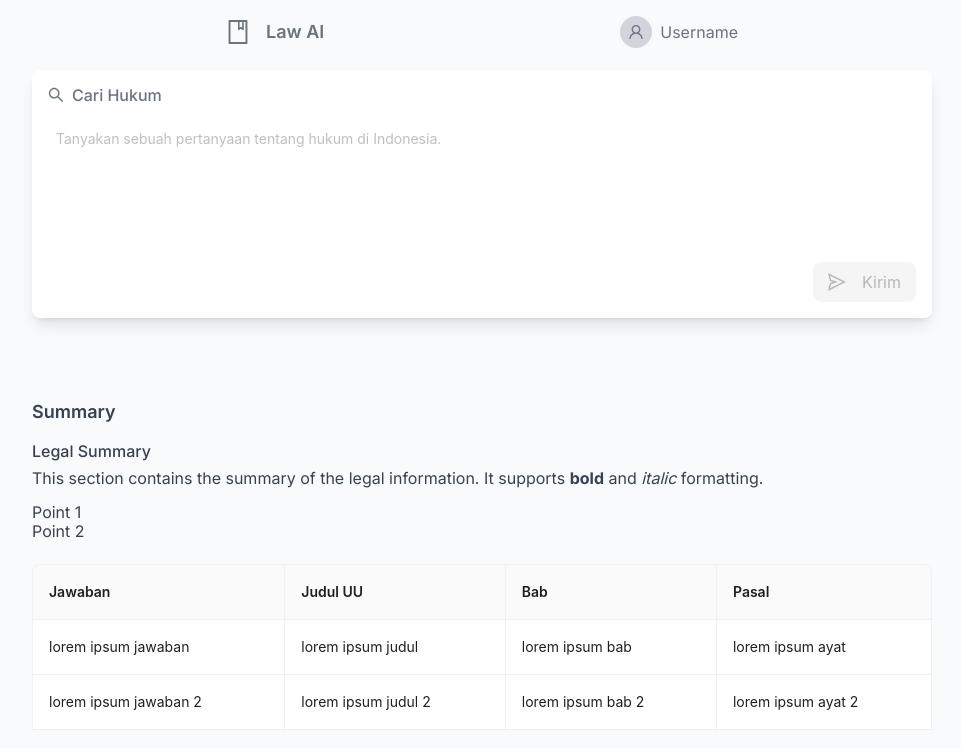
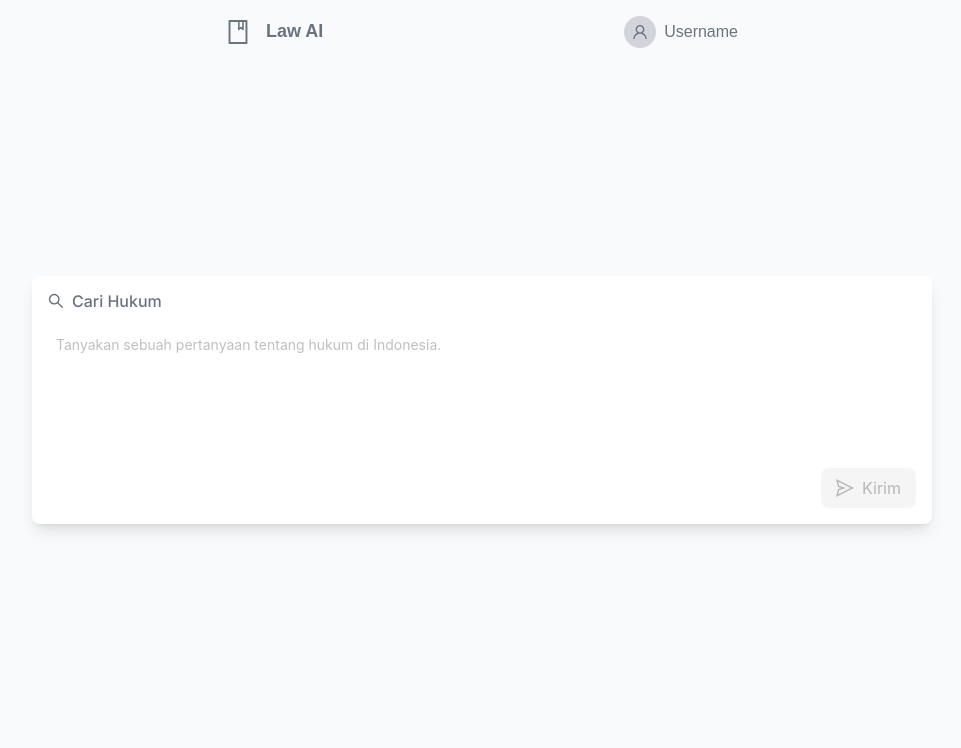
Before and after one commit to sidqiaverroes/LawAI-FE, a Next.js app in the folder law-ai/: page / in a window 1280 px wide. Shown: the top 748 px of the page, without its empty margins (158-1119 px from the left). Built offline with nearby package versions, Linux system fonts and the light colour scheme.

Commit message:
version 2

```diff
--- /dev/null
+++ b/law-ai/src/components/Layout.js
@@ -0,0 +1,16 @@
+import React from 'react';
+import Navbar from './navbar'; // Adjust the import path as needed
+
+const Layout = ({ children }) => {
+  return (
+    <div className="flex flex-col min-h-screen">
+      <Navbar />
+      <main className="flex-1">
+        {children}
+      </main>
+      {/* Optionally, add a footer here */}
+    </div>
+  );
+};
+
+export default Layout;
--- a/law-ai/src/components/ResultComponent.js
+++ b/law-ai/src/components/ResultComponent.js
@@ -8,25 +8,29 @@ const { Column } = Table;
 
 const ResultComponent = ({ data }) => {
   // Extract summary and law data from the received data
-  const { full_answers: summary, laws: lawData } = data;
+  const { full_answer: summary, laws: lawData } = data.answer;
+
+  console.log(data);
+  console.log(summary);
+  console.log(lawData);
 
   // Define columns for the table
   const columns = [
     {
-        title: 'Jawaban',
+        title: 'Penjelasan',
         dataIndex: 'jawaban',
         key: 'jawaban',
     },
     {
-      title: 'Judul UU',
-      dataIndex: 'judul_uu',
-      key: 'judul_uu',
+      title: 'Sumber Hukum',
+      dataIndex: 'undang_undang',
+      key: 'undang_undang',
       render: (text, record) => (
         <span className={record.pasal.length > 1 ? 'font-bold' : ''}>{text}</span>
       ),
     },
     {
-        title: 'Bab',
+        title: 'BAB',
         dataIndex: 'bab',
         key: 'bab',
       },
@@ -42,7 +46,7 @@ const ResultComponent = ({ data }) => {
       {/* Summary Section */}
       <div className="mb-6 text-gray-700">
         <h2 className="text-lg font-semibold mb-4">Summary</h2>
-        <div className="prose">
+        <div className="prose text-sm">
           <ReactMarkdown remarkPlugins={[remarkGfm]}>
             {summary}
           </ReactMarkdown>
--- a/law-ai/src/components/SearchBar.js
+++ b/law-ai/src/components/SearchBar.js
@@ -5,14 +5,57 @@ import 'tailwindcss/tailwind.css';
 
 const { TextArea } = Input;
 
-const SearchBar = () => {
+const SearchBar = ({ onApiResponse }) => {
   const [inputValue, setInputValue] = React.useState('');
+  const [loadings, setLoadings] = React.useState([]);
 
   const handleInputChange = (e) => {
     setInputValue(e.target.value);
   };
 
   const isButtonDisabled = inputValue.trim() === '';
+
+  const enterLoading = (index) => {
+    setLoadings((prevLoadings) => {
+      const newLoadings = [...prevLoadings];
+      newLoadings[index] = true;
+      return newLoadings;
+    });
+    setTimeout(() => {
+      setLoadings((prevLoadings) => {
+        const newLoadings = [...prevLoadings];
+        newLoadings[index] = false;
+        return newLoadings;
+      });
+    }, 2000);
+  };
+
+  const handleClick = async () => {
+    if (!isButtonDisabled) {
+      enterLoading(0);
+      try {
+        const response = await fetch('http://localhost:8000/sessions/3/chats/', {
+          method: 'POST',
+          headers: {
+            'Content-Type': 'application/json',
+          },
+          body: JSON.stringify({
+            type: 'followup',
+            question: inputValue,
+          }),
+        });
+
+        if (!response.ok) {
+          throw new Error('Network response was not ok');
+        }
+
+        const data = await response.json();
+        onApiResponse(data); // Pass the API response to the parent
+      } catch (error) {
+        console.error('Error fetching data:', error);
+      }
+    }
+  };
 
   return (
     <div className="w-[900px] h-full bg-white p-4 rounded-lg shadow-lg">
@@ -22,11 +65,11 @@ const SearchBar = () => {
       </div>
       <TextArea
         placeholder="Tanyakan sebuah pertanyaan tentang hukum di Indonesia."
-        rows={5} // Adjust the number of rows as needed
+        rows={5}
         className="w-full h-[75%] p-2 resize-none overflow-auto border-0 outline-none hover:border-none focus:border-none focus:outline-none focus:ring-0"
         value={inputValue}
         onChange={handleInputChange}
-        style={{ resize: 'none' }} // Disable resizing
+        style={{ resize: 'none' }}
       />
       <div className="flex justify-end mt-4">
         <Button
@@ -40,8 +83,10 @@ const SearchBar = () => {
           style={{
             borderColor: isButtonDisabled ? 'gray' : 'black',
           }}
+          loading={loadings[0]}
+          onClick={handleClick}
+          icon={<SendOutlined className="text-lg" />}
         >
-          <SendOutlined className="text-lg mr-2" />
           Kirim
         </Button>
       </div>
--- a/law-ai/src/pages/_app.js
+++ b/law-ai/src/pages/_app.js
@@ -1,5 +1,10 @@
 import "@/styles/globals.css";
+import Layout from '@/components/Layout';
 
 export default function App({ Component, pageProps }) {
-  return <Component {...pageProps} />;
+  return (
+    <Layout>
+      <Component {...pageProps} />
+    </Layout>
+  );
 }
--- /dev/null
+++ b/law-ai/src/pages/auth.js
@@ -0,0 +1,123 @@
+// pages/auth.js
+import React from 'react';
+import { Form, Input, Button, Typography, Tabs, message } from 'antd';
+import { UserOutlined, LockOutlined } from '@ant-design/icons';
+import { useRouter } from 'next/router';
+
+const { Title } = Typography;
+const { TabPane } = Tabs;
+
+const Auth = () => {
+  const [form] = Form.useForm();
+  const router = useRouter(); // Initialize the router here
+
+  const handleFinish = async (values) => {
+    try {
+      // Simulate a delay as if waiting for an actual API response
+      await new Promise((resolve) => setTimeout(resolve, 1000));
+
+      // Check if the username and password match the expected values
+      if (values.username === 'test' && values.password === 'test123') {
+        // Mock successful response data
+        const data = {
+          access_token: 't1e2s3t',
+          token_type: 'Bearer',
+        };
+
+        // Handle success
+        message.success('Login successful!');
+        console.log('Response data:', data);
+
+        router.push('/');
+      } else {
+        // Handle failure
+        throw new Error('Invalid username or password');
+      }
+    } catch (error) {
+      // Handle errors
+      message.error('Login failed!');
+      console.error('Error:', error);
+    }
+  };
+
+  return (
+    <div className="flex justify-center items-center min-h-screen bg-gray-100 p-4">
+      <div className="bg-white p-8 rounded-lg shadow-lg w-full max-w-md">
+        <Title level={2} className="text-center mb-6">Auth</Title>
+        <Tabs defaultActiveKey="login" centered>
+          <TabPane tab="Login" key="login">
+            <Form
+              form={form}
+              name="login"
+              onFinish={handleFinish}
+              className="space-y-4"
+            >
+              <Form.Item
+                name="username"
+                rules={[{ required: true, message: 'Please input your username!' }]}
+              >
+                <Input
+                  prefix={<UserOutlined className="text-gray-500" />}
+                  placeholder="Username"
+                />
+              </Form.Item>
+
+              <Form.Item
+                name="password"
+                rules={[{ required: true, message: 'Please input your password!' }]}
+              >
+                <Input.Password
+                  prefix={<LockOutlined className="text-gray-500" />}
+                  placeholder="Password"
+                />
+              </Form.Item>
+
+              <Form.Item>
+                <Button type="primary" htmlType="submit" className="w-full">
+                  Login
+                </Button>
+              </Form.Item>
+            </Form>
+          </TabPane>
+
+          <TabPane tab="Register" key="register">
+            <Form
+              form={form}
+              name="register"
+              onFinish={handleFinish}
+              className="space-y-4"
+            >
+              <Form.Item
+                name="username"
+                rules={[{ required: true, message: 'Please input your username!' }]}
+              >
+                <Input
+                  prefix={<UserOutlined className="text-gray-500" />}
+                  placeholder="Username"
+                />
+              </Form.Item>
+
+              <Form.Item
+                name="password"
+                rules={[{ required: true, message: 'Please input your password!' }]}
+              >
+                <Input.Password
+                  prefix={<LockOutlined className="text-gray-500" />}
+                  placeholder="Password"
+                />
+              </Form.Item>
+
+              <Form.Item>
+                <Button type="primary" htmlType="submit" className="w-full">
+                  Register
+                </Button>
+              </Form.Item>
+            </Form>
+          </TabPane>
+        </Tabs>
+      </div>
+    </div>
+  );
+};
+
+export default Auth;
--- a/law-ai/src/pages/index.js
+++ b/law-ai/src/pages/index.js
@@ -1,49 +1,26 @@
 import { Inter } from "next/font/google";
-import Navbar from "@/components/navbar";
+import React, { useState } from 'react';
 import SearchBar from "@/components/SearchBar"; // Import the SearchBar component
 import ResultComponent from '@/components/ResultComponent';
 import 'antd/dist/reset.css'; // Ensure Ant Design styles are applied
 
 const inter = Inter({ subsets: ["latin"] });
 
-const summary = `
-## Legal Summary
+export default function Home() {
+  const [apiResponse, setApiResponse] = useState(null);
 
-This section contains the summary of the legal information. It supports **bold** and *italic* formatting.
+  const handleApiResponse = (data) => {
+    setApiResponse(data);
+  };
 
-- Point 1
-- Point 2
-`;
-
-const jsonData = {
-  "full_answers": `
-# Legal Summary
-
-This section contains the summary of the legal information. It supports **bold** and *italic* formatting.
-
-- Point 1
-- Point 2
-`,
-  "laws": [
-    { "jawaban": "lorem ipsum jawaban", "judul_uu": "lorem ipsum judul", "bab": "lorem ipsum bab", "pasal": "lorem ipsum ayat" },
-    { "jawaban": "lorem ipsum jawaban 2", "judul_uu": "lorem ipsum judul 2", "bab": "lorem ipsum bab 2", "pasal": "lorem ipsum ayat 2" }
-  ]
-};
-
-export default function Home() {
   return (
     <div className={`${inter.className} bg-putih `}>
-      <Navbar />
       <main className="flex flex-col items-center justify-center min-h-screen py-2 px-4">
-        {/* <h1 className="text-4xl font-bold mb-4 text-gray-600">Selamat Datang di Law AI!</h1>
-        <p className="text-lg mb-6 text-gray-500">Aplikasi ini membantu Anda untuk konsultasi seputar hukum di Indonesia.</p> */}
-
-        <span className="pb-20">
-          <SearchBar />
+        <span className="py-20">
+          <SearchBar onApiResponse={handleApiResponse} />
         </span>
 
-
-        <ResultComponent data={jsonData} />
+        {apiResponse && <ResultComponent data={apiResponse} />}
       </main>
     </div>
   );
```
